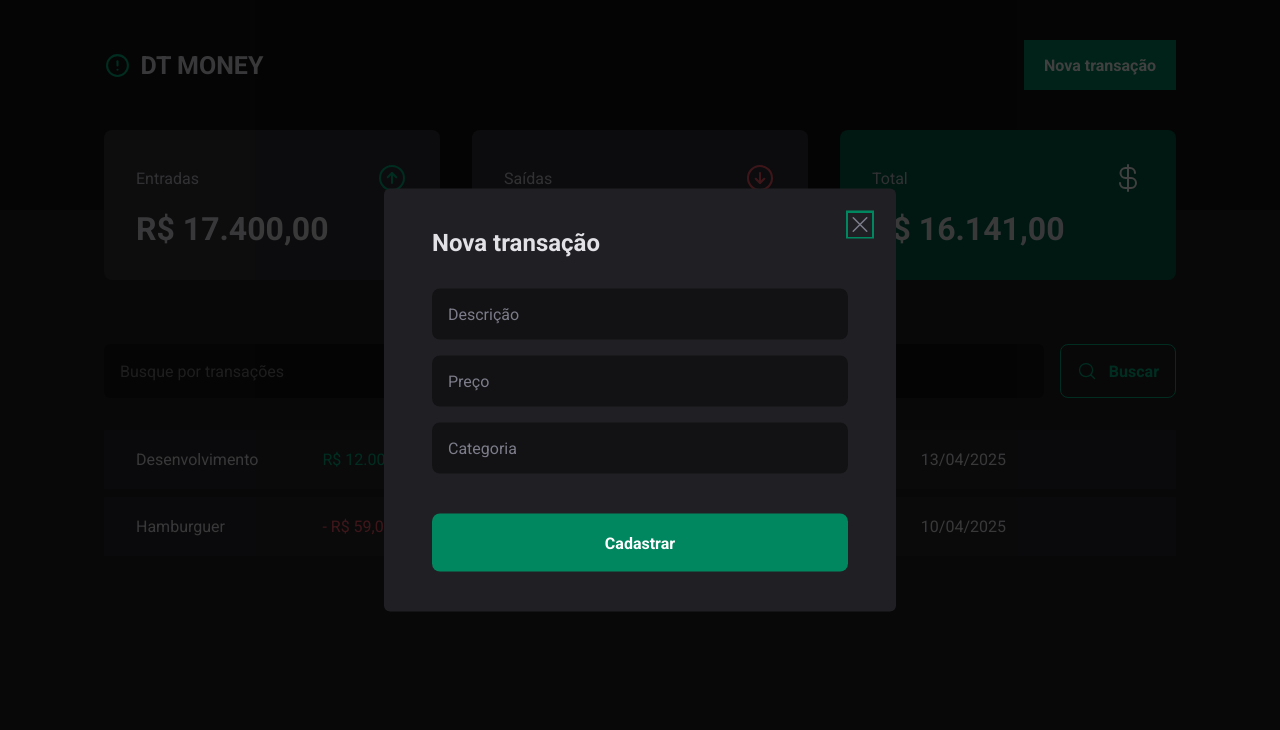
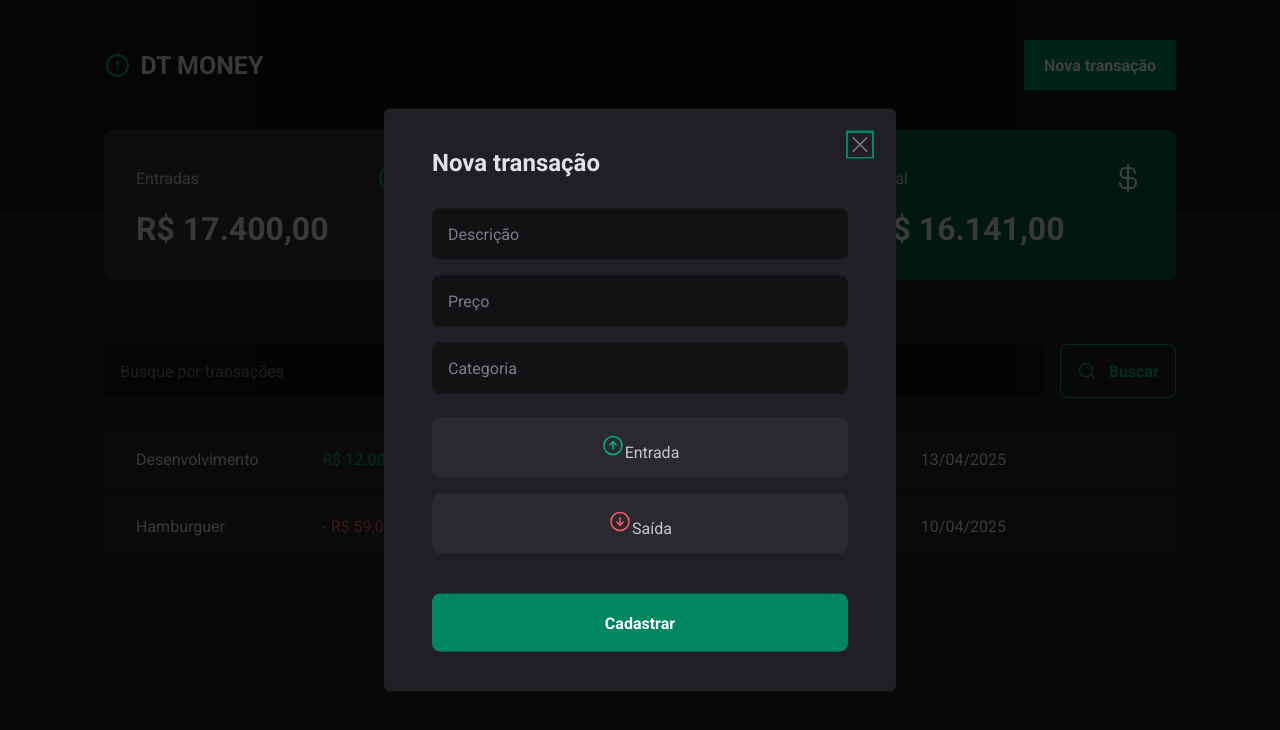
Before and after one commit to LeoMedeirosss/Project-Dashboard, a React (Vite) app in the folder darshboard-money/: page / in a window 1280 px wide. Both pictures are taken after a click on the button "Nova transação". Shown: the top 730 px of the page. Built offline with nearby package versions, Linux system fonts and the light colour scheme.

Commit message:
feat(buttons transaction)

```diff
--- a/darshboard-money/src/components/NewTransactionModal/index.tsx
+++ b/darshboard-money/src/components/NewTransactionModal/index.tsx
@@ -1,6 +1,6 @@
 import * as Dialog from "@radix-ui/react-dialog"
-import { CloseButton, Content, Overlay } from "./styles"
-import { X } from "phosphor-react"
+import { CloseButton, Content, Overlay, TransactionType, TransactionTypeButton } from "./styles"
+import { ArrowCircleDown, ArrowCircleUp, X } from "phosphor-react"
 
 export function NewTransactionModal() {
     return(
@@ -19,6 +19,17 @@
                     <input type="number" placeholder="Preço" required />
                     <input type="text" placeholder="Categoria" required />
 
+                    <TransactionType>
+                        <TransactionTypeButton variant="income">
+                            <ArrowCircleUp size={24}/>
+                            Entrada
+                        </TransactionTypeButton>
+                        <TransactionTypeButton variant="outcome">
+                            <ArrowCircleDown size={24}/>
+                            Saída
+                        </TransactionTypeButton>
+                    </TransactionType>
+
                     <button type="submit">
                         Cadastrar
                     </button>
--- a/darshboard-money/src/components/NewTransactionModal/styles.ts
+++ b/darshboard-money/src/components/NewTransactionModal/styles.ts
@@ -56,7 +56,7 @@
            }
         }
     }
-`
+`;
 
 export const CloseButton = styled(Dialog.Close)`
     position: absolute;
@@ -67,4 +67,32 @@
     line-height: 0;
     cursor: pointer;
     color: ${props => props.theme["gray-500"]};
-`
+`;
+
+export const TransactionType = styled.div`
+    display:grid;
+    greed-template-column> repeat(2,1fr);
+    gap:1rem;
+    margin-top:0.5rem;
+`;
+
+interface TransactionTypeButtonProps {
+    variant: "income" | "outcome" ;
+}
+
+export const TransactionTypeButton = styled.button<TransactionTypeButtonProps>`
+    background: ${props => props.theme["gray-700"]};
+    padding:1rem;
+    diplay:flex;
+    align-items:center;
+    justify-content:center;
+    gap:0.5;
+    border-radius:8px;
+    cursor:pointer;
+    border:0;
+    color:${props => props.theme["gray-300"]};
+
+    svg {
+        color: ${props => props.variant === "income" ? props.theme["green-300"] : props.theme["red-300"] }
+    }
+`;
```
